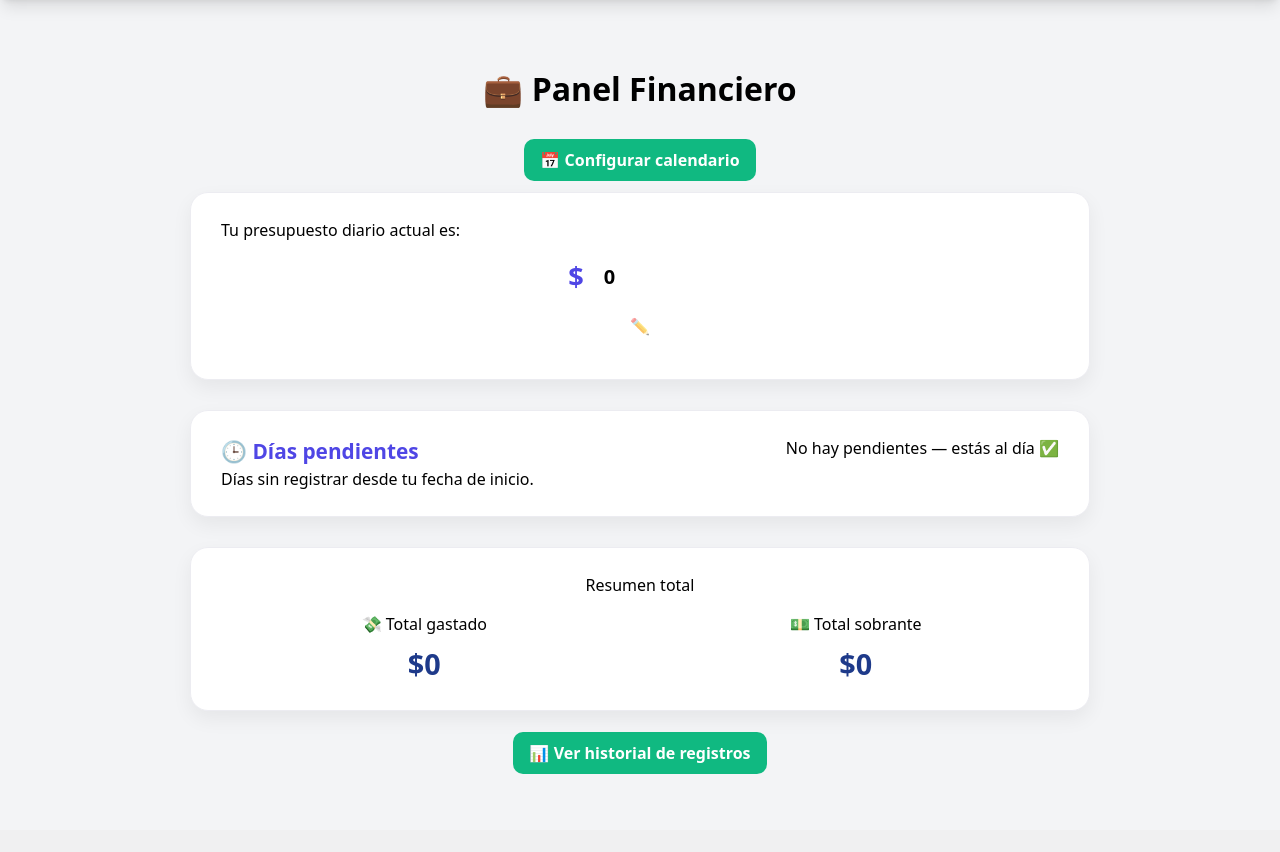
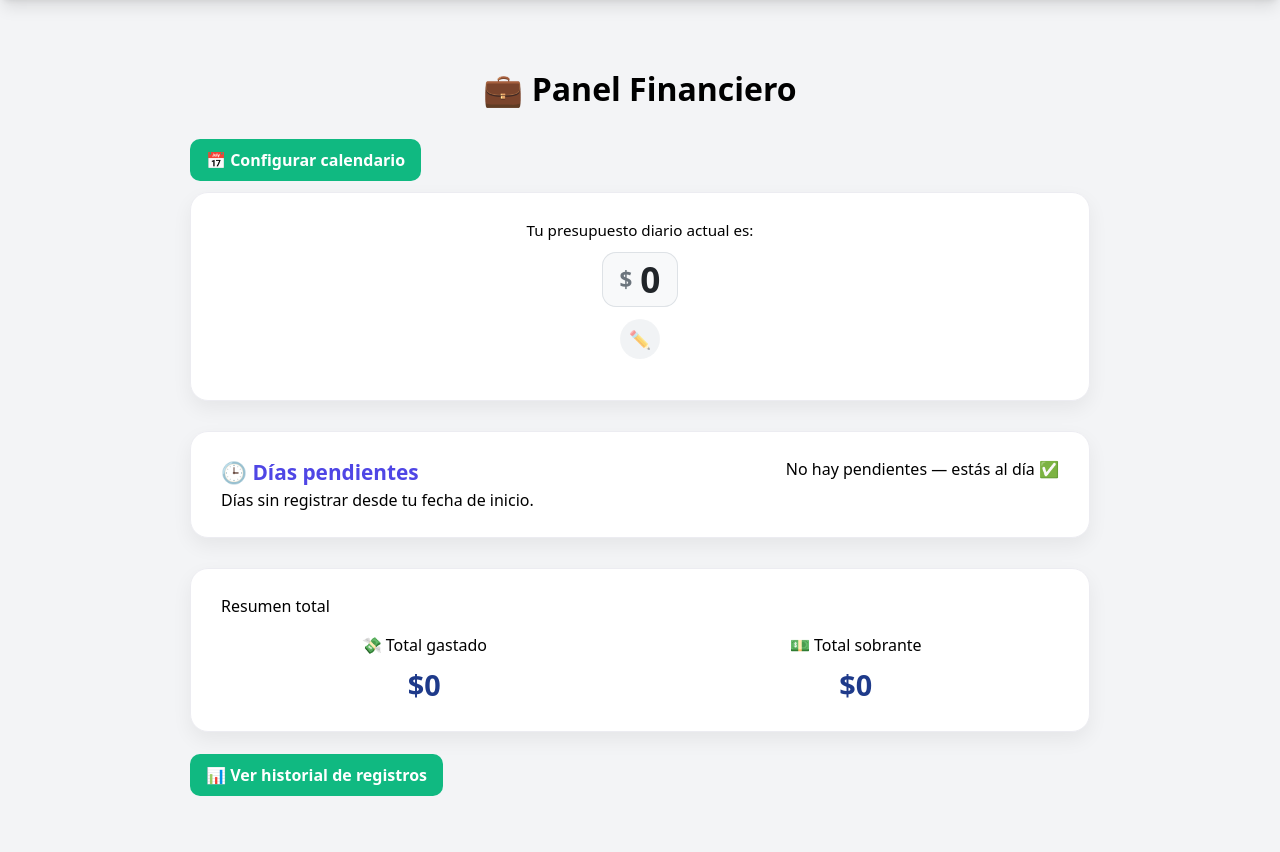
Before and after one commit to Vleontueso78/Proyecto-Django, a Django app: page /finanzas/ in a window 1280 px wide. Shown: the part 64-916 px from the top of the page. Before the commit the page ends 838 px from the top, so only its background shows below. Run offline with Django 5.2, Linux system fonts and the light colour scheme; the visitor is signed in with stand-in values (Sample User, id 1); data comes from the database, SQL or seed files in the repository; data that the repository does not hold is empty; some libraries are stand-ins or nearby versions.

Commit message:
Mejore visualmente prosupuesto

```diff
--- a/tareas_proyecto/finanzas/views/calendario_views/detalle_dia.py
+++ b/tareas_proyecto/finanzas/views/calendario_views/detalle_dia.py
@@ -4,7 +4,7 @@ from django.shortcuts import render, redirect
 from django.contrib.auth.decorators import login_required
 from django.contrib import messages
 
-from ..models import RegistroFinanciero, ConfigFinanciera
+from ...models import RegistroFinanciero, ConfigFinanciera
 
 
 @login_required
--- a/tareas_proyecto/finanzas/views/dashboard_views.py
+++ b/tareas_proyecto/finanzas/views/dashboard_views.py
@@ -10,19 +10,36 @@ from ..calculo_sobrante.calculadora import calcular_sobrante
 from ..views.registros_views.dias_pendientes import obtener_dias_pendientes
 
 
-# ---------------------------------------------
-# Conversión segura a Decimal
-# ---------------------------------------------
+# =====================================================
+# Conversión segura a Decimal (POST)
+# =====================================================
 def to_decimal(value, default=Decimal("0")):
     """
     Convierte un valor a Decimal de forma segura.
-    Permite valores como "1200", "1.200", "1,200".
+    Permite valores como:
+    - "1200"
+    - "1200.50"
+    - "1200,50"
     """
-    if not value:
+    if value in (None, "", False):
         return default
     try:
         return Decimal(str(value).replace(",", "."))
-    except:
+    except (InvalidOperation, ValueError, TypeError):
+        return default
+
+
+# =====================================================
+# Conversión segura para mostrar ENTEROS en templates
+# =====================================================
+def dec_int(value, default="0"):
+    """
+    Convierte Decimal → int → str sin romper.
+    Ideal para mostrar números en el dashboard.
+    """
+    try:
+        return str(int(Decimal(value)))
+    except (InvalidOperation, ValueError, TypeError):
         return default
 
 
@@ -33,27 +50,40 @@ class FinanzasDashboardView(LoginRequiredMixin, TemplateView):
     # POST
     # =====================================================
     def post(self, request, *args, **kwargs):
-        config, _ = ConfigFinanciera.objects.get_or_create(user=request.user)
+        config, _ = ConfigFinanciera.objects.get_or_create(
+            user=request.user
+        )
 
-        # ---------------------------------------------------------
-        # 1) Actualizar presupuesto diario
-        # ---------------------------------------------------------
+        # -------------------------------------------------
+        # 1️⃣ Actualizar presupuesto diario
+        # -------------------------------------------------
         nuevo_presupuesto = request.POST.get("presupuesto_diario")
-        if nuevo_presupuesto:
-            try:
-                config.presupuesto_diario = to_decimal(
-                    nuevo_presupuesto, config.presupuesto_diario
+
+        if nuevo_presupuesto is not None:
+            valor = to_decimal(
+                nuevo_presupuesto,
+                config.presupuesto_diario
+            )
+
+            if valor <= 0:
+                messages.error(
+                    request,
+                    "El presupuesto debe ser mayor a cero."
                 )
-                config.save()
-                messages.success(request, "Presupuesto actualizado.")
-            except InvalidOperation:
-                messages.error(request, "El valor ingresado no es válido.")
+                return redirect("finanzas:dashboard")
 
+            config.presupuesto_diario = valor
+            config.save()
+
+            messages.success(
+                request,
+                "Presupuesto actualizado correctamente."
+            )
             return redirect("finanzas:dashboard")
 
-        # ---------------------------------------------------------
-        # Obtener o crear el registro de hoy
-        # ---------------------------------------------------------
+        # -------------------------------------------------
+        # Obtener o crear registro de HOY
+        # -------------------------------------------------
         try:
             registro = RegistroFinanciero.objects.get(
                 user=request.user,
@@ -64,13 +94,12 @@ class FinanzasDashboardView(LoginRequiredMixin, TemplateView):
             registro = None
             existe_registro = False
 
-        # ---------------------------------------------------------
-        # 2) Fijar / desfijar valores
-        # ---------------------------------------------------------
+        # -------------------------------------------------
+        # 2️⃣ Fijar / Desfijar valores
+        # -------------------------------------------------
         if "fijar" in request.POST:
             tipo = request.POST.get("tipo")
 
-            # Crear registro si no existe
             if not existe_registro:
                 registro = RegistroFinanciero.objects.create(
                     user=request.user,
@@ -82,27 +111,25 @@ class FinanzasDashboardView(LoginRequiredMixin, TemplateView):
                 )
                 existe_registro = True
 
-            # Valor a fijar
             if tipo == "sobrante":
                 valor = registro.sobrante_monetario
+                campo_valor = "sobrante_monetario"
+                campo_fijo = "sobrante_fijo"
             else:
-                valor_raw = request.POST.get(tipo)
-                valor = to_decimal(valor_raw)
-
+                valor = to_decimal(request.POST.get(tipo))
                 if valor <= 0:
                     messages.warning(
-                        request, "⚠️ Debe ingresar un monto positivo."
+                        request,
+                        "Debe ingresar un monto válido."
                     )
                     return redirect("finanzas:dashboard")
 
-            # Asignar campos
-            campo_valor = tipo if tipo != "sobrante" else "sobrante_monetario"
-            campo_fijo = f"{tipo}_fijo"
+                campo_valor = tipo
+                campo_fijo = f"{tipo}_fijo"
 
             setattr(registro, campo_fijo, not getattr(registro, campo_fijo))
             setattr(registro, campo_valor, valor)
 
-            # Recalcular sobrante si no está fijo
             if not registro.sobrante_fijo:
                 registro.sobrante_monetario = calcular_sobrante(
                     registro.para_gastar_dia,
@@ -112,12 +139,15 @@ class FinanzasDashboardView(LoginRequiredMixin, TemplateView):
                 )
 
             registro.save()
-            messages.success(request, f"{tipo.capitalize()} actualizado.")
+            messages.success(
+                request,
+                f"{tipo.capitalize()} actualizado."
+            )
             return redirect("finanzas:dashboard")
 
-        # ---------------------------------------------------------
-        # 3) Guardar todos los valores del día
-        # ---------------------------------------------------------
+        # -------------------------------------------------
+        # 3️⃣ Guardar todo el día
+        # -------------------------------------------------
         if "guardar_todo" in request.POST:
 
             p = to_decimal(
@@ -143,36 +173,43 @@ class FinanzasDashboardView(LoginRequiredMixin, TemplateView):
                 registro.productos = pr
                 registro.ahorro_y_deuda = ad
 
-            # Recalcular sobrante si NO está fijo
             if not registro.sobrante_fijo:
-                registro.sobrante_monetario = calcular_sobrante(p, a, ad, pr)
+                registro.sobrante_monetario = calcular_sobrante(
+                    p, a, ad, pr
+                )
 
             registro.completado = True
             registro.save()
 
-            messages.success(request, "Registro guardado exitosamente.")
+            messages.success(
+                request,
+                "Registro guardado exitosamente."
+            )
             return redirect("finanzas:dashboard")
 
         return redirect("finanzas:dashboard")
 
     # =====================================================
-    # GET — contexto
+    # GET — CONTEXTO
     # =====================================================
     def get_context_data(self, **kwargs):
         context = super().get_context_data(**kwargs)
+
         config, _ = ConfigFinanciera.objects.get_or_create(
             user=self.request.user
         )
 
-        # Valores de presupuesto
-        presupuesto_val = int(config.presupuesto_diario)
-        context["presupuesto_diario"] = str(presupuesto_val)
-        context["presupuesto_mostrar"] = str(presupuesto_val)
+        # -----------------------------
+        # Presupuesto
+        # -----------------------------
+        presupuesto_val = dec_int(config.presupuesto_diario)
 
-        # =======================================
-        # 1️⃣ LISTA REAL DE REGISTROS PENDIENTES
-        # (FILTRADOS POR FECHA INICIAL)
-        # =======================================
+        context["presupuesto_diario"] = presupuesto_val
+        context["presupuesto_mostrar"] = presupuesto_val
+
+        # -----------------------------
+        # Días pendientes (nuevo)
+        # -----------------------------
         fecha_inicio = config.fecha_inicio_registros or date.today()
 
         dias_pendientes = RegistroFinanciero.objects.filter(
@@ -184,23 +221,22 @@ class FinanzasDashboardView(LoginRequiredMixin, TemplateView):
         context["dias_pendientes"] = dias_pendientes
         context["hay_dias_pendientes"] = dias_pendientes.exists()
 
-        # =======================================
-        # 2️⃣ Sistema previo
-        # =======================================
+        # -----------------------------
+        # Sistema previo
+        # -----------------------------
         pendientes, mensaje_pendientes = obtener_dias_pendientes(
             self.request.user
         )
 
-        pendientes_limpios = [d for d in pendientes if d]
-        pendientes_limpios.sort()
+        pendientes_limpios = sorted([d for d in pendientes if d])
 
         context["pendientes"] = pendientes_limpios
-        context["hay_pendientes"] = len(pendientes_limpios) > 0
+        context["hay_pendientes"] = bool(pendientes_limpios)
         context["mensaje_pendientes"] = mensaje_pendientes
 
-        # =======================================
+        # -----------------------------
         # Registro de hoy
-        # =======================================
+        # -----------------------------
         try:
             registro = RegistroFinanciero.objects.get(
                 user=self.request.user,
@@ -210,12 +246,6 @@ class FinanzasDashboardView(LoginRequiredMixin, TemplateView):
         except RegistroFinanciero.DoesNotExist:
             registro = None
             existe_registro = False
-
-        def dec(v):
-            try:
-                return str(int(v))
-            except:
-                return "0"
 
         if existe_registro:
 
@@ -228,16 +258,18 @@ class FinanzasDashboardView(LoginRequiredMixin, TemplateView):
                 )
                 registro.save()
 
-            context["valor_alimento"] = dec(registro.alimento)
-            context["valor_productos"] = dec(registro.productos)
-            context["valor_ahorro_y_deuda"] = dec(registro.ahorro_y_deuda)
-            context["valor_sobrante"] = dec(registro.sobrante_monetario)
+            context["valor_alimento"] = dec_int(registro.alimento)
+            context["valor_productos"] = dec_int(registro.productos)
+            context["valor_ahorro_y_deuda"] = dec_int(registro.ahorro_y_deuda)
+            context["valor_sobrante"] = dec_int(
+                registro.sobrante_monetario
+            )
 
         else:
             context["valor_alimento"] = "0"
             context["valor_productos"] = "0"
             context["valor_ahorro_y_deuda"] = "0"
-            context["valor_sobrante"] = str(presupuesto_val)
+            context["valor_sobrante"] = presupuesto_val
 
         registros = RegistroFinanciero.objects.filter(
             user=self.request.user
@@ -249,8 +281,14 @@ class FinanzasDashboardView(LoginRequiredMixin, TemplateView):
             "existe_registro": existe_registro,
             "dia_completado": registro.completado if registro else False,
             "registros": registros,
-            "total_gastado": sum(r.gasto_total for r in registros),
-            "total_sobrante": sum(r.sobrante_monetario for r in registros),
+            "total_gastado": sum(
+                (r.gasto_total for r in registros),
+                Decimal("0")
+            ),
+            "total_sobrante": sum(
+                (r.sobrante_monetario for r in registros),
+                Decimal("0")
+            ),
             "hoy": date.today(),
         })
 
--- a/tareas_proyecto/static/css/finanzas/finanzas_dashboard/presupuesto.css
+++ b/tareas_proyecto/static/css/finanzas/finanzas_dashboard/presupuesto.css
@@ -1,66 +1,133 @@
-/* ============================================
-   PRESUPUESTO — LAYOUT GENERAL
-============================================ */
+/* ==============================
+   PRESUPUESTO DIARIO
+============================== */
 
+#presupuesto-card {
+    text-align: center;
+}
+
+/* Texto superior */
+#presupuesto-card .muted {
+    margin-bottom: 10px;
+    font-size: 0.95rem;
+}
+
+/* Contenedor editable */
 #presupuesto-wrapper {
     display: flex;
+    align-items: center;
     justify-content: center;
-    align-items: center;
-    gap: 12px;
+    gap: 14px;
     margin-top: 10px;
 }
 
-/* El wrapper viejo ya no se usa */
-#presupuesto-display-wrapper {
-    display: none;
+/* Caja del monto */
+.presupuesto-display {
+    position: relative;
+    display: inline-flex;
+    align-items: center;
+    gap: 6px;
+    background: #f8f9fa;
+    padding: 10px 18px;
+    border-radius: 14px;
+    box-shadow: inset 0 0 0 1px #dee2e6;
 }
 
-.center {
-    text-align: center;
+/* Signo $ */
+#presupuesto-signo {
+    font-size: 1.4rem;
+    font-weight: 600;
+    color: #6c757d;
 }
 
-/* ============================================
-   DISPLAY DEL PRESUPUESTO
-   (Ejemplo visual:  $ 123 )
-============================================ */
+/* ==============================
+   NÚMERO (LECTURA)
+============================== */
 
-.presupuesto-display {
-    display: inline-flex;
-    align-items: center;
-    gap: 4px; /* Espacio entre el $ y el número */
-    font-size: 20px;
-    font-weight: bold;
+.presupuesto-valor {
+    font-size: 2.2rem;
+    font-weight: 700;
+    line-height: 1;
+    color: #212529;
+    transition: opacity 0.15s ease, transform 0.15s ease;
 }
 
-/* Símbolo "$" con color especial */
-#presupuesto-signo {
-    color: #4f46e5;
+/* ==============================
+   INPUT (EDICIÓN)
+============================== */
+
+.editable-number {
+    display: none;
+
+    /* 🔑 ANCHO INTELIGENTE */
+    min-width: 6ch;                  /* ancho base estable */
+    width: fit-content;              /* se adapta al contenido */
+    max-width: 12ch;                 /* límite visual razonable */
+
+    font-size: 2.2rem;
+    font-weight: 700;
+    line-height: 1;
+    border: none;
+    background: transparent;
+    text-align: center;
+    color: #212529;
+
+    padding: 0;
+    margin: 0;
+
+    outline: none;
+
+    opacity: 0;
+    transform: scale(0.96);
+    transition:
+        opacity 0.15s ease,
+        transform 0.15s ease,
+        width 0.15s ease;
 }
 
-/* ============================================
-   INPUT DEL PRESUPUESTO
-============================================ */
+/* ==============================
+   MODO EDICIÓN
+============================== */
 
-#presupuesto-diario {
-    width: 80px;
-    text-align: left;
-    border: none;
-    background: transparent;
-    font-size: 20px;
-    font-weight: bold;
-    color: black; /* Por si querés que sea negro siempre */
+.presupuesto-display.editing .presupuesto-valor {
+    opacity: 0;
+    transform: scale(0.96);
+    pointer-events: none;
 }
 
-/* Modo solo lectura */
-#presupuesto-diario[readonly] {
-    cursor: default;
+.presupuesto-display.editing .editable-number {
+    display: inline-block;
+    opacity: 1;
+    transform: scale(1);
 }
 
-/* Animación suave al entrar en edición */
-input.editando {
-    background: #fff;
-    border: 2px solid #2563eb;
-    transition: all .25s ease;
-    transform: scale(1.03);
-    box-shadow: 0 0 8px rgba(37, 99, 235, 0.4);
+.presupuesto-display.editing #presupuesto-signo {
+    opacity: 0.6;
 }
+
+/* ==============================
+   BOTÓN EDITAR ✏
+============================== */
+
+.edit-btn {
+    width: 40px;
+    height: 40px;
+    border-radius: 50%;
+    border: none;
+    background: #e9ecef;
+    cursor: pointer;
+    font-size: 1.1rem;
+    display: flex;
+    align-items: center;
+    justify-content: center;
+    transition: background 0.2s ease, transform 0.15s ease;
+}
+
+.edit-btn:hover {
+    background: #dee2e6;
+    transform: scale(1.05);
+}
+
+.edit-btn:active {
+    transform: scale(0.95);
+}
```
Also changed, not shown: tareas_proyecto/finanzas/models.py (+18 -3 lines), tareas_proyecto/finanzas/views/calendario_views/calendario_ver.py (+6 -5 lines), tareas_proyecto/finanzas/views/calendario_views/configurar_calendario.py (+10 -3 lines), tareas_proyecto/static/js/finanzas/dashboard.js (+51 -59 lines), tareas_proyecto/finanzas/migrations/0001_initial.py, tareas_proyecto/finanzas/migrations/0002_configfinanciera_default_ahorro_y_deuda_and_more.py (deleted), tareas_proyecto/finanzas/migrations/0003_rename_monto_fijo_registrofinanciero_productos_fijo.py (deleted), tareas_proyecto/finanzas/migrations/0004_configfinanciera_fecha_inicio_registros.py (deleted).
